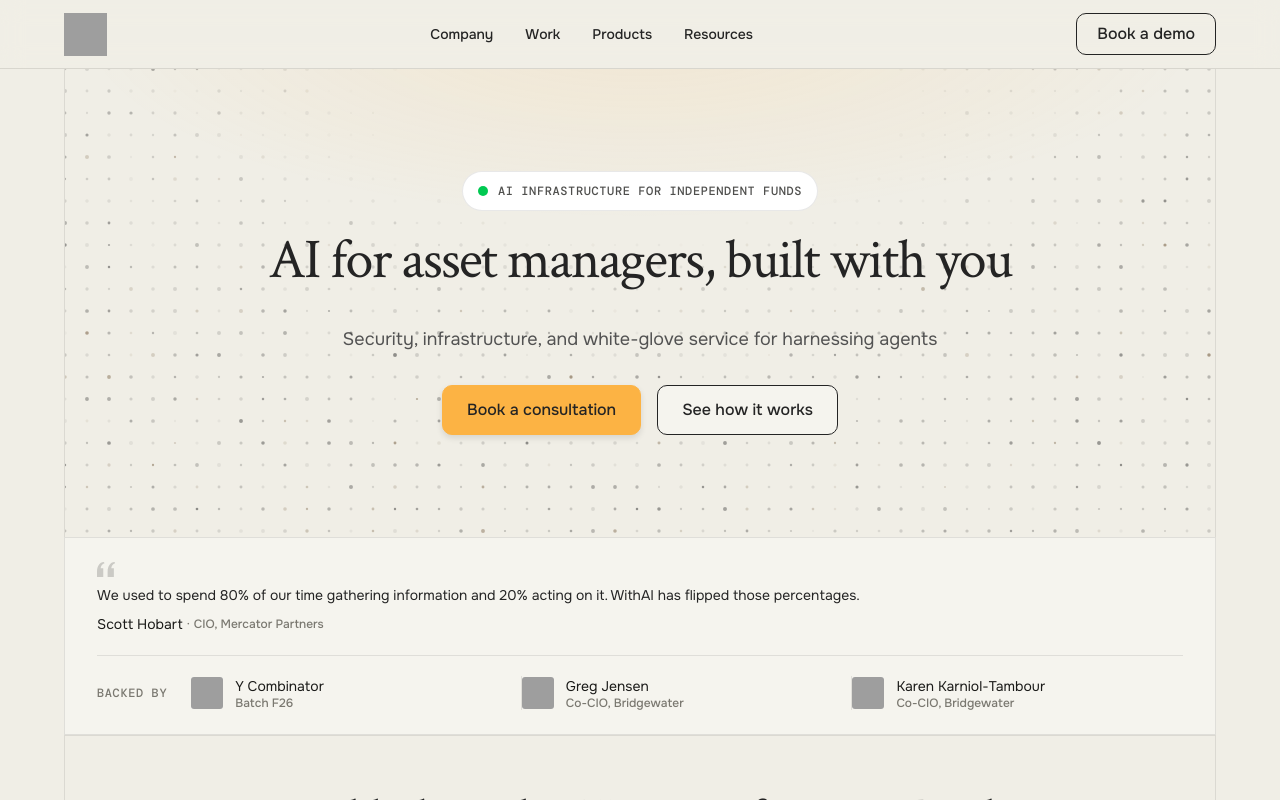
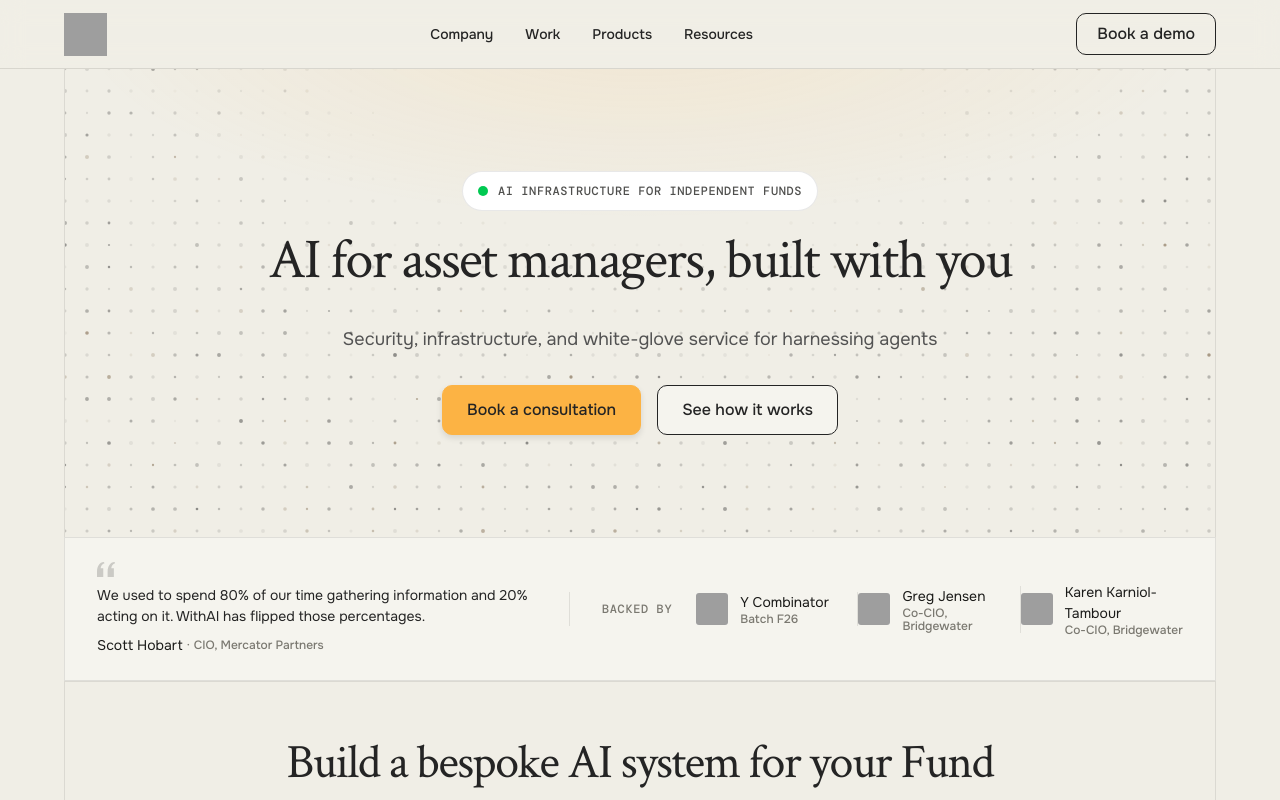
Before and after one commit to victoralfonsoulloa/withai-nextjs, a Next.js app: page / in a window 1280 px wide. Shown: the top 800 px of the page. Built offline with nearby package versions, Linux system fonts and the light colour scheme; grey boxes are pictures that could not be loaded.

Commit message:
Fix SocialProofBar layout breakpoint: go horizontal at lg (1024px)
Was using min-[1351px] which meant the section stayed stacked at 80rem
(1280px max-width). Now correctly shows single-row layout at lg+.

Co-Authored-By: Claude Sonnet 4.6 <noreply@anthropic.com>

```diff
--- a/src/components/SocialProofBar.tsx
+++ b/src/components/SocialProofBar.tsx
@@ -22,10 +22,10 @@ function QuoteIcon() {
 export default function SocialProofBar() {
   return (
     <section className="bg-[#f0eee6] px-[10px] md:px-16 shrink-0">
-      <div className="bg-[#f5f4ee] border border-[rgba(36,36,36,0.1)] py-5 md:px-8 md:py-6 flex flex-col min-[1351px]:flex-row min-[1351px]:items-center">
+      <div className="bg-[#f5f4ee] border border-[rgba(36,36,36,0.1)] py-5 md:px-8 md:py-6 flex flex-col lg:flex-row lg:items-center">
 
         {/* Testimonial — always on top */}
-        <div className="flex gap-2.5 items-start px-6 md:px-0 min-[1351px]:max-w-[440px] min-[1351px]:shrink-0">
+        <div className="flex gap-2.5 items-start px-6 md:px-0 lg:max-w-[440px] lg:shrink-0">
           <div className="flex flex-col gap-2 items-start">
             <QuoteIcon />
             <p className="font-sans font-normal text-[14px] text-[#242424] leading-[1.5]">
@@ -41,13 +41,13 @@ export default function SocialProofBar() {
         </div>
 
         {/* Horizontal divider (mobile + tablet) */}
-        <div className="min-[1351px]:hidden w-full h-px bg-[rgba(36,36,36,0.1)] my-5" />
+        <div className="lg:hidden w-full h-px bg-[rgba(36,36,36,0.1)] my-5" />
 
         {/* Vertical divider (desktop only) */}
-        <div className="hidden min-[1351px]:block w-px h-[34px] bg-[rgba(36,36,36,0.1)] shrink-0 mx-8" />
+        <div className="hidden lg:block w-px h-[34px] bg-[rgba(36,36,36,0.1)] shrink-0 mx-8" />
 
         {/* Backed by — always below quote */}
-        <div className="flex flex-col min-[920px]:flex-row min-[920px]:items-center min-[920px]:gap-6 min-[1351px]:flex-1 px-6 md:px-0">
+        <div className="flex flex-col min-[920px]:flex-row min-[920px]:items-center min-[920px]:gap-6 lg:flex-1 px-6 md:px-0">
           <span className="font-mono text-[12px] text-[#7a7870] uppercase tracking-[0.6px] whitespace-nowrap shrink-0 text-center min-[920px]:text-left mb-3 min-[920px]:mb-0">
             Backed by
           </span>
```
